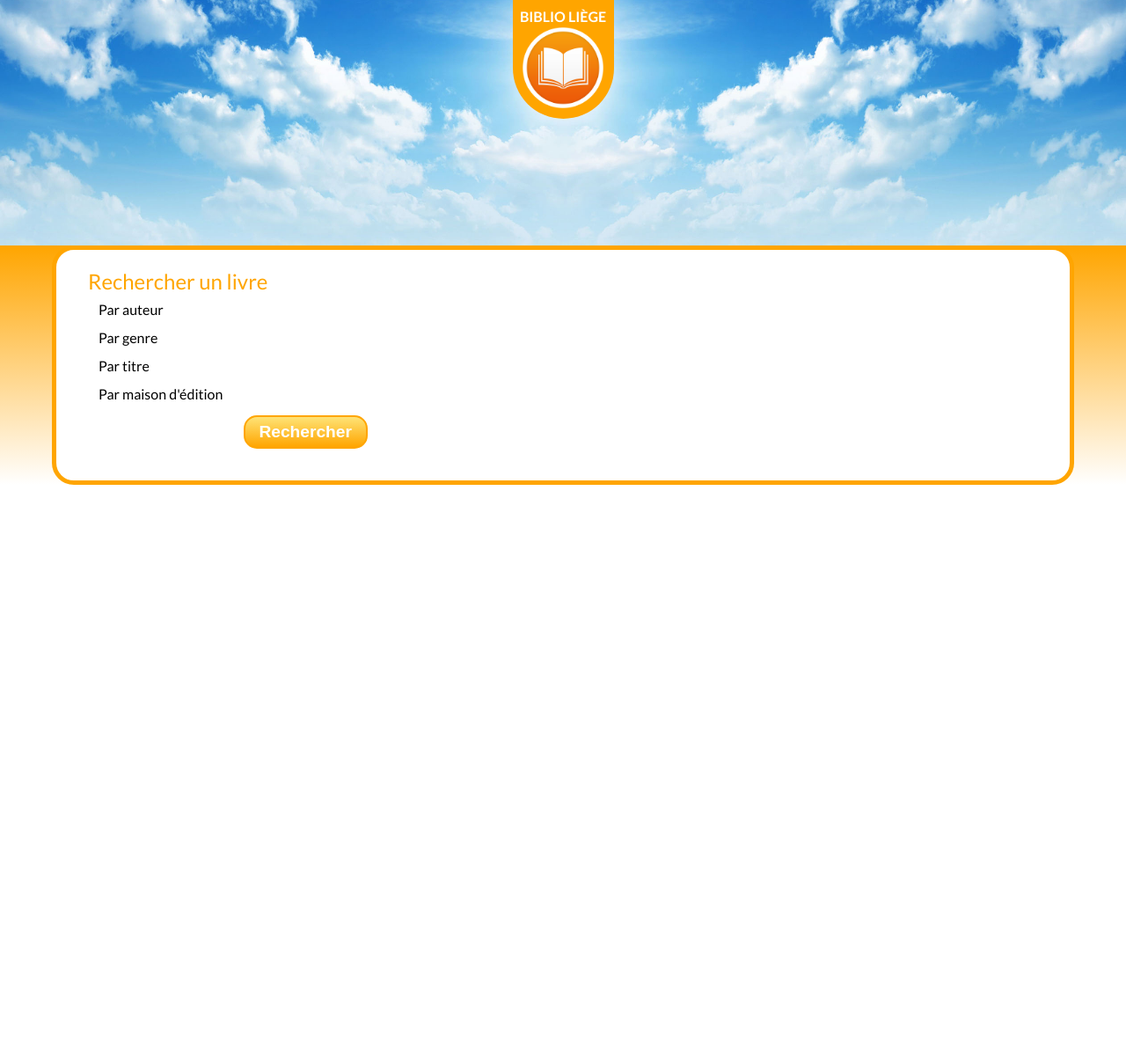
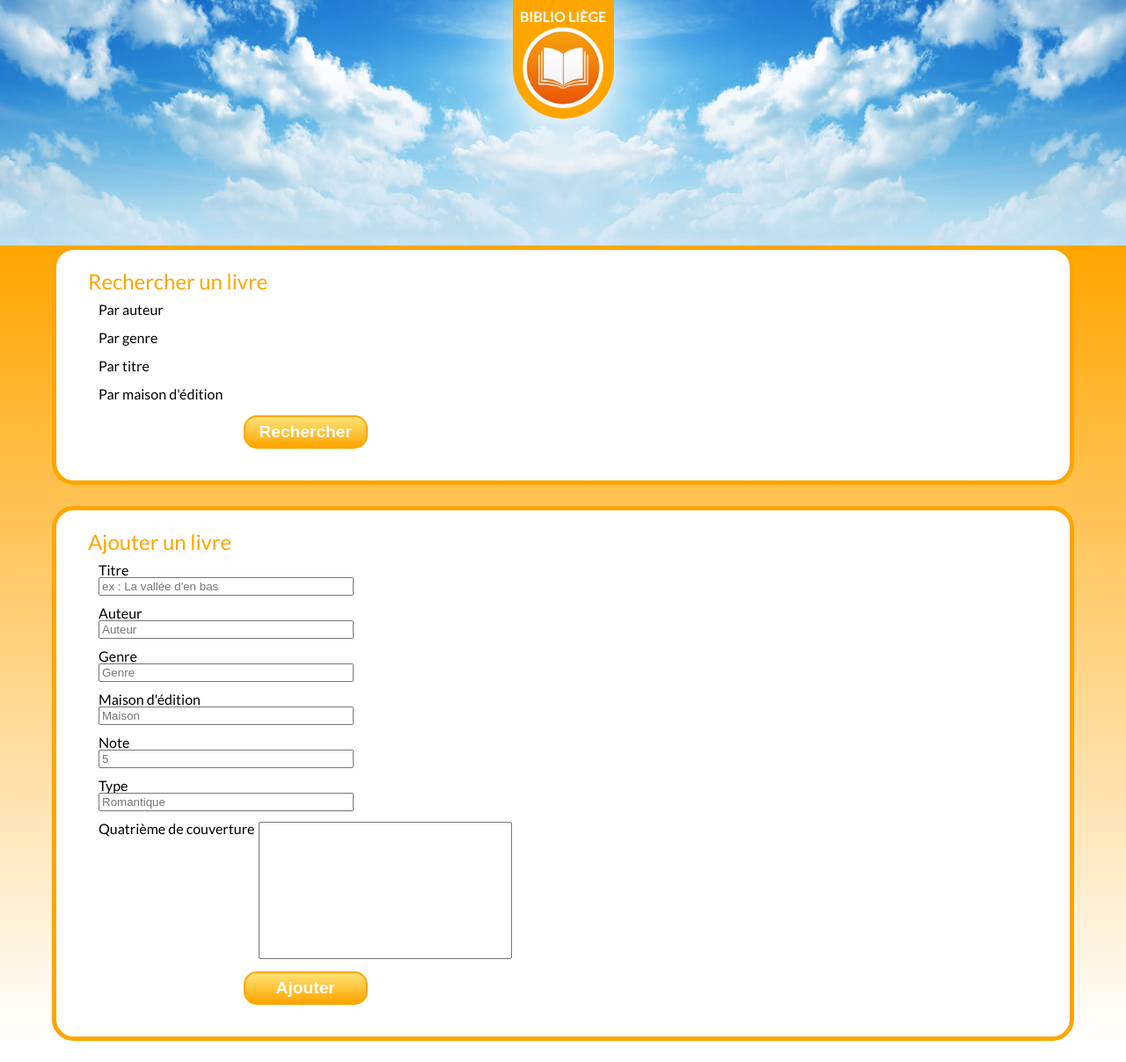
Before and after one commit to ArnaudDassy/Site-Biblio, a PHP site: page /html/book.html in a window 1280 px wide. Shown: the part 45-1252 px from the top of the page at 88% size. Before the commit the page ends 596 px from the top, so only its background shows below. Run offline with PHP 8.4, Linux system fonts and the light colour scheme.

Commit message:
Insertion AddBook

```diff
--- a/css/styleLarge.css
+++ b/css/styleLarge.css
@@ -125,25 +125,26 @@ ol.header li a.selected{
 .DGRAD{
 	background:linear-gradient(orange, white);
 }
-#contentIndex{
+.DGRAD>div{
 	border:5px solid orange;
 	border-radius: 25px;
 	padding: 24px 0;
 	width: 90%;
 	margin: 0 auto;
 	background-color: white;
+	margin-bottom: 24px;
 }
-#contentIndex h2,legend{
+.DGRAD>div h2,legend{
 	color: orange;
 	font-size: 1.5em;
 	margin-left: 12px;
 
 }
-#contentIndex h2{
+.DGRAD>div h2{
 	width: 52%;
 	float: left;
 }
-#contentIndex ul{
+.DGRAD>div ul{
 	list-style:circle outside;
 	padding-left: 12px;
 	margin-left: 24px;
@@ -152,56 +153,56 @@ ol.header li a.selected{
 	vertical-align: top;
 	float: left;
 }
-#contentIndex ul li{
+.DGRAD>div ul li{
 	padding-left: 12px;
 	margin: 6px 0;
 	color: orange;
 	line-height: 1.5;
 }
-#contentIndex ul li a{
+.DGRAD>div ul li a{
 	color: orange;
 }
-#contentIndex ul li a:hover{
+.DGRAD>div ul li a:hover{
 	text-decoration: none;
 }
-#contentIndex ul li span{
+.DGRAD>div ul li span{
 	color: black;
 }
-#contentIndex form{
+.DGRAD>div form{
 	display: inline-block;
 	width: 45%;
 	vertical-align: top;
 	margin: 0 24px;
 }
-#contentIndex form fieldset{
+.DGRAD>div form fieldset{
 	border:1px solid orange;
 	border-radius: 10px;
 	padding: 12px;
 }
-#contentIndex form div{
+.DGRAD>div form div{
 	padding:0 24px;
 }
-#contentIndex form input,select{
+.DGRAD>div form input,select,textarea{
 	display: inline-block;
 	width: 60%;
 }
-#contentIndex form select:focus{
+.DGRAD>div form select:focus{
 	color: orange;
 }
-#contentIndex form select option:focus{
+.DGRAD>div form select option:focus{
 	background-color: orange;
 	color: white;
 }
-#contentIndex form input[type='search']:focus{
+.DGRAD>div form input[type='search']:focus{
 	color: orange;
 }
-#contentIndex form label{
+.DGRAD>div form label{
 	display: inline-block;
 	margin-top: 12px;
 	width: 38%;
 	transition:0.3s all linear;
 }
-#contentIndex form input[type='submit']{
+.DGRAD>div form input[type='submit']{
 	color: white;
 	display: block;
 	width: 30%;
@@ -215,31 +216,31 @@ ol.header li a.selected{
 	font-weight: 900;
 
 }
-#contentIndex form input[type='submit']:hover{
+.DGRAD>div form input[type='submit']:hover{
 	background: linear-gradient(white,orange);
 }
-#contentIndex form h2{
+.DGRAD>div form h2{
 	width: 100%;
 }
-#contentIndex form.search input[type='search']{
+.DGRAD>div form.search input[type='search']{
 	width: 0;
 	opacity: 0;
 	transition:0.2s all linear;
 }
-#contentIndex form.search input[type='search']:focus{
+.DGRAD>div form.search input[type='search']:focus{
 	width: 60%;
 	opacity: 1;
 }
-#contentIndex form.search label:hover{
+.DGRAD>div form.search label:hover{
 	color: orange;
 	cursor: pointer;
 }
-#contentIndex .filters{
+.DGRAD>div .filters{
 	float: right;
 	width: 40%;
 	padding-top: 30px;
 }
-#contentIndex .filters div{
+.DGRAD>div .filters div{
 	background-color: orange;
 	color: white;
 	display: inline-block;
@@ -250,7 +251,7 @@ ol.header li a.selected{
 	margin-bottom: 12px;
 	margin-right: 11px;
 }
-#contentIndex .filters div a{
+.DGRAD>div .filters div a{
 	position: absolute;
 	top: 3px;
 	right: 3px;
@@ -260,14 +261,21 @@ ol.header li a.selected{
 	color: white;
 	cursor: pointer;
 }
-#contentIndex #titreForm{
+.DGRAD>div #titreForm{
 	width: 100%;
 }
-#contentIndex #titreForm h2{
+.DGRAD>div #titreForm h2{
 	width: 75%;
 }
-#contentIndex #titreForm select{
+.DGRAD>div #titreForm select{
 	width: 20%;
 	margin-left: 3%;
 	margin-top: 5px;
 }
+.DGRAD>div label[for="body"]{
+	vertical-align: top;
+}
+.DGRAD>div textarea{
+	margin-top: 12px;
+	resize:none;
+}
--- a/html/book.html
+++ b/html/book.html
@@ -24,8 +24,8 @@
         </div>
       </div>
       <div id="mainContent">
-        <div class="imgGallery">
-        </div>
+        <p class="imgGallery">
+        </p>
         <div class="DGRAD">
           <div id="contentIndex">
             <div class="imgSearch"></div>
@@ -48,6 +48,7 @@
                   <label for="maison">Par maison d'édition</label>
                   <input type="search" name="maison" id="maison" placeholder="ex : Ford Boyard" />
                 </p>
+                <input type="hidden" name="action" value="search" />
                 <p>
                   <input type="submit" value="Rechercher" />
                 </p>
@@ -72,6 +73,45 @@
                   </div>
                 </div>
           </div>
+          <div class="addBook">
+            <form action="#" class="search">
+              <h2>Ajouter un livre</h2>
+              <div>
+                <p>
+                  <label for="title">Titre</label>
+                  <input type="text" name="title" id="title" placeholder="ex : La vallée d'en bas" />
+                </p>
+                <p>
+                  <label for="auteur">Auteur</label>
+                  <input type="text" name="auteur" id="auteur" placeholder="Auteur" />
+                </p>
+                <p>
+                  <label for="genre">Genre</label>
+                  <input type="text" name="genre" id="genre" placeholder="Genre" />
+                </p>
+                <p>
+                  <label for="maison">Maison d'édition</label>
+                  <input type="text" name="maison" id="maison" placeholder="Maison" />
+                </p>
+                <p>
+                  <label for="note">Note</label>
+                  <input type="number" name="note" id="note" placeholder="5" />
+                </p>
+                <p>
+                  <label for="type">Type</label>
+                  <input type="text" name="type" id="type" placeholder="Romantique" />
+                </p>
+                <p>
+                  <label for="body">Quatrième de couverture</label>
+                  <textarea name="body" id="body" cols="30" rows="10"></textarea>
+                </p>
+                <input type="hidden" name="action" value="addBook" />
+                <p>
+                  <input type="submit" value="Ajouter" />
+                </p>
+              </div>
+            </form>
+          </div>
         </div>
       </div>
     </div>
```
